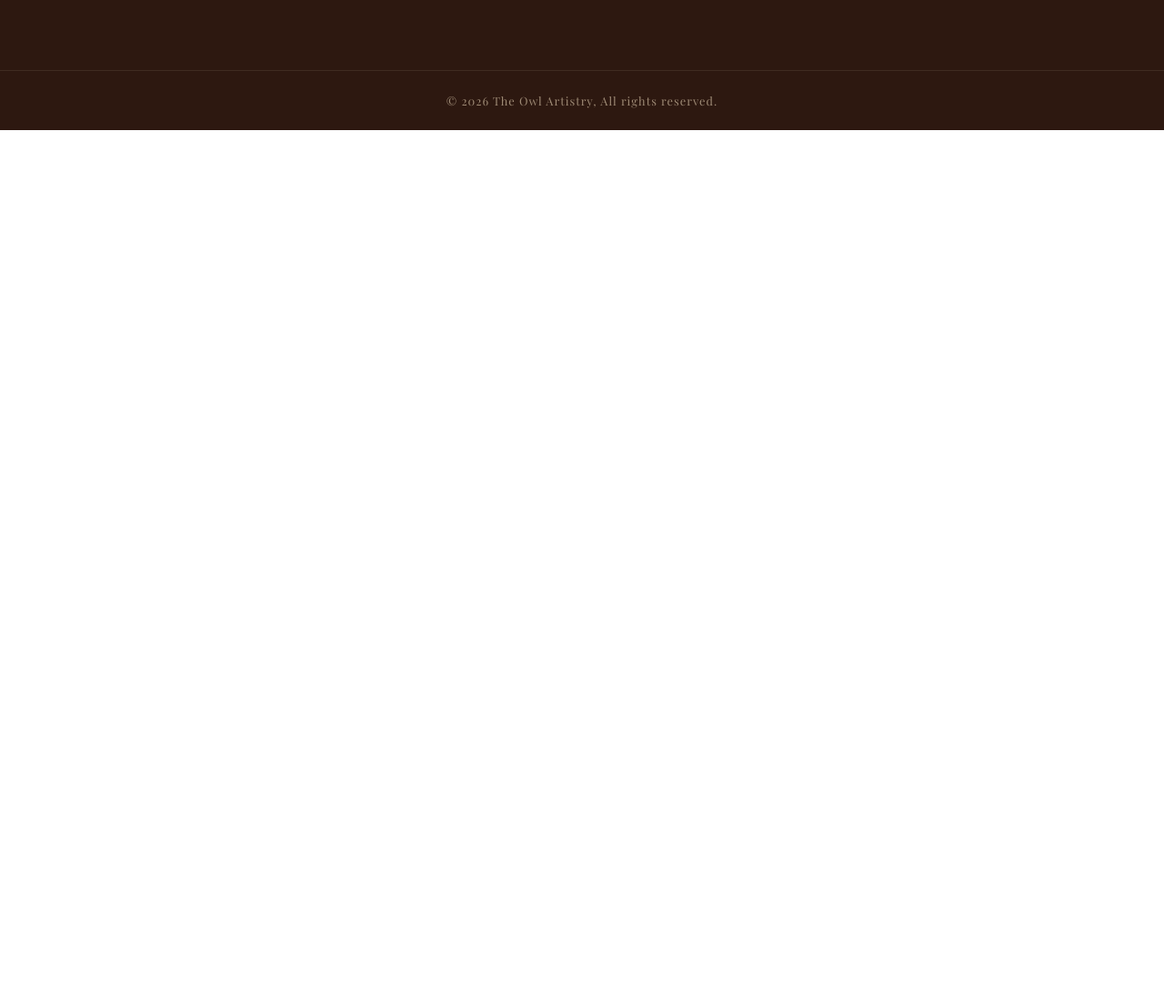
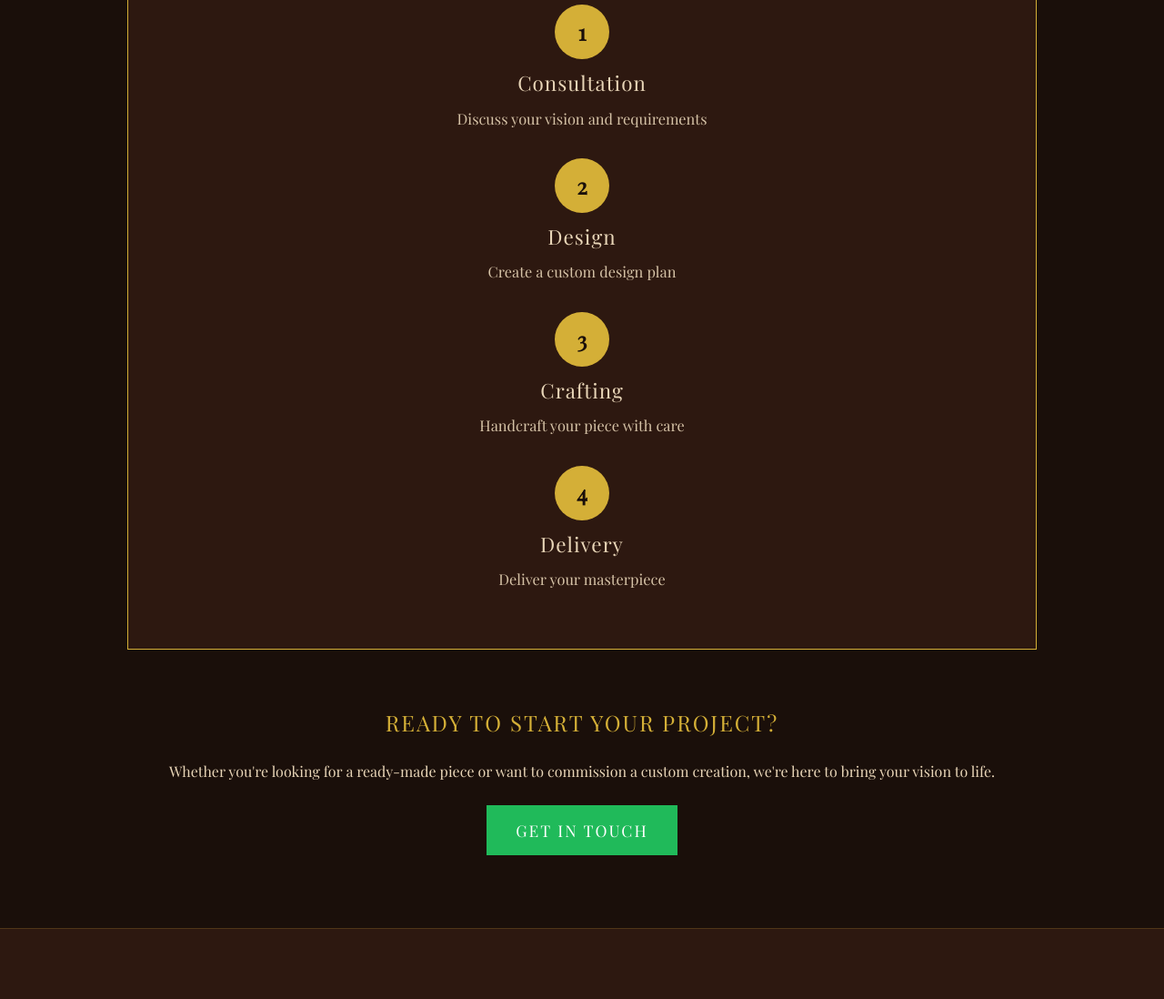
Before and after one commit to Appropriate32/The-Owl-Artistry-Website, a website built with webpack: page src/about.html in a window 1280 px wide. Shown: the part 1669-2767 px from the top of the page at 91% size. Before the commit the page ends 1812 px from the top, so only its background shows below. Built offline with nearby package versions, Linux system fonts and the light colour scheme; a web font is replaced by a local one.

Commit message:
Completed About Page (also replaced buttons with anchors)

```diff
--- a/src/about.html
+++ b/src/about.html
@@ -146,6 +146,41 @@
         </div>
       </div>
     </section>
+    <section class="our-process-container">
+      <div class="our-process">
+        <h1>OUR PROCESS</h1>
+        <div class="process-container">
+          <div class="process-item">
+            <div class="process-number-circle">1</div>
+            <h3>Consultation</h3>
+            <p>Discuss your vision and requirements</p>
+          </div>
+          <div class="process-item">
+            <div class="process-number-circle">2</div>
+            <h3>Design</h3>
+            <p>Create a custom design plan</p>
+          </div>
+          <div class="process-item">
+            <div class="process-number-circle">3</div>
+            <h3>Crafting</h3>
+            <p>Handcraft your piece with care</p>
+          </div>
+          <div class="process-item">
+            <div class="process-number-circle">4</div>
+            <h3>Delivery</h3>
+            <p>Deliver your masterpiece</p>
+          </div>
+        </div>
+      </div>
+    </section>
+    <section class="ready-start">
+      <h1>READY TO START YOUR PROJECT?</h1>
+      <p>
+        Whether you're looking for a ready-made piece or want to commission a
+        custom creation, we're here to bring your vision to life.
+      </p>
+      <button>GET IN TOUCH</button>
+    </section>
     <footer>
       <div class="footer-col">
         <h3>The Owl Artistry</h3>
--- a/src/styles.css
+++ b/src/styles.css
@@ -183,16 +183,13 @@ nav {
 .explore-btn {
   display: inline-block;
   background-color: var(--primary-gold);
+  color: var(--darker-bg);
   font-weight: 500;
   padding: 20px 35px;
   text-transform: uppercase;
   letter-spacing: 2px;
   transition: 0.2s background-color;
   border: none;
-}
-
-.explore-btn a {
-  color: #1f1109;
 }
 
 .explore-btn:hover {
@@ -339,7 +336,8 @@ nav {
   font-style: italic;
 }
 
-.featured-section button {
+.view-all {
+  display: inline-block;
   color: var(--primary-gold);
   background-color: var(--dark-bg);
   padding: 1rem 2rem;
@@ -352,8 +350,7 @@ nav {
     0.15s color;
   margin-top: 2.3em;
 }
-
-.featured-section button:hover {
+.view-all:hover {
   background-color: var(--primary-gold);
   color: black;
 }
@@ -857,6 +854,117 @@ footer {
   letter-spacing: 1px;
 }
 
+.our-process-container {
+  width: 100%;
+  background-color: var(--darker-bg);
+  display: flex;
+  align-items: center;
+  justify-content: center;
+  padding: 4rem 1rem;
+  padding-bottom: 1rem;
+}
+
+.our-process {
+  width: 90%;
+  max-width: 1000px;
+  padding: 4rem 2rem;
+  background-color: var(--dark-bg);
+  border: 1px solid var(--primary-gold);
+}
+
+.our-process h1 {
+  color: var(--primary-gold);
+  text-align: center;
+  letter-spacing: 2px;
+  font-weight: 100;
+  margin-bottom: 3.5rem;
+}
+
+.process-container {
+  display: flex;
+  flex-direction: column;
+  gap: 2rem;
+  align-items: center;
+}
+
+.process-number-circle {
+  background-color: var(--primary-gold);
+  color: var(--darker-bg);
+  border-radius: 50%;
+  display: flex;
+  justify-content: center;
+  align-items: center;
+  width: 60px;
+  height: 60px;
+
+  font-size: 1.5rem;
+  font-weight: 600;
+}
+
+.process-item {
+  display: flex;
+  flex-direction: column;
+  gap: 0.7rem;
+  align-items: center;
+}
+
+.process-item h3,
+.process-item p {
+  color: var(--cream-text);
+  text-align: center;
+  font-weight: 100;
+}
+
+.process-item h3 {
+  font-size: 1.4rem;
+  letter-spacing: 1px;
+}
+
+.process-item p {
+  opacity: 0.9;
+  line-height: 1.5;
+  font-size: 1.02rem;
+}
+
+.ready-start {
+  background-color: var(--darker-bg);
+  padding: 3rem 1rem;
+  padding-bottom: 5rem;
+  display: flex;
+  flex-direction: column;
+  align-items: center;
+  text-align: center;
+  gap: 1.5rem;
+}
+
+.ready-start h1 {
+  color: var(--primary-gold);
+  font-weight: 100;
+  letter-spacing: 2px;
+  max-width: 20ch;
+}
+
+.ready-start p {
+  color: var(--cream-text);
+  line-height: 1.7;
+}
+
+.ready-start button {
+  padding: 1rem 2rem;
+  border: none;
+  background-color: var(--whatsapp);
+  color: white;
+  font-family: "Playfair Display", serif;
+  font-size: 1.1rem;
+  letter-spacing: 2px;
+  cursor: pointer;
+  transition: 0.2s ease background-color;
+}
+
+.ready-start button:hover {
+  background-color: #20ba5bb7;
+}
+
 @media (min-width: 768px) {
   .hamburger {
     display: none;
@@ -965,4 +1073,8 @@ footer {
   .create-container {
     grid-template-columns: 1fr 1fr;
   }
+
+  .ready-start h1 {
+    max-width: none;
+  }
 }
```
Also changed, not shown: src/products.html (+12 -12 lines), src/template.html (+2 -4 lines).
